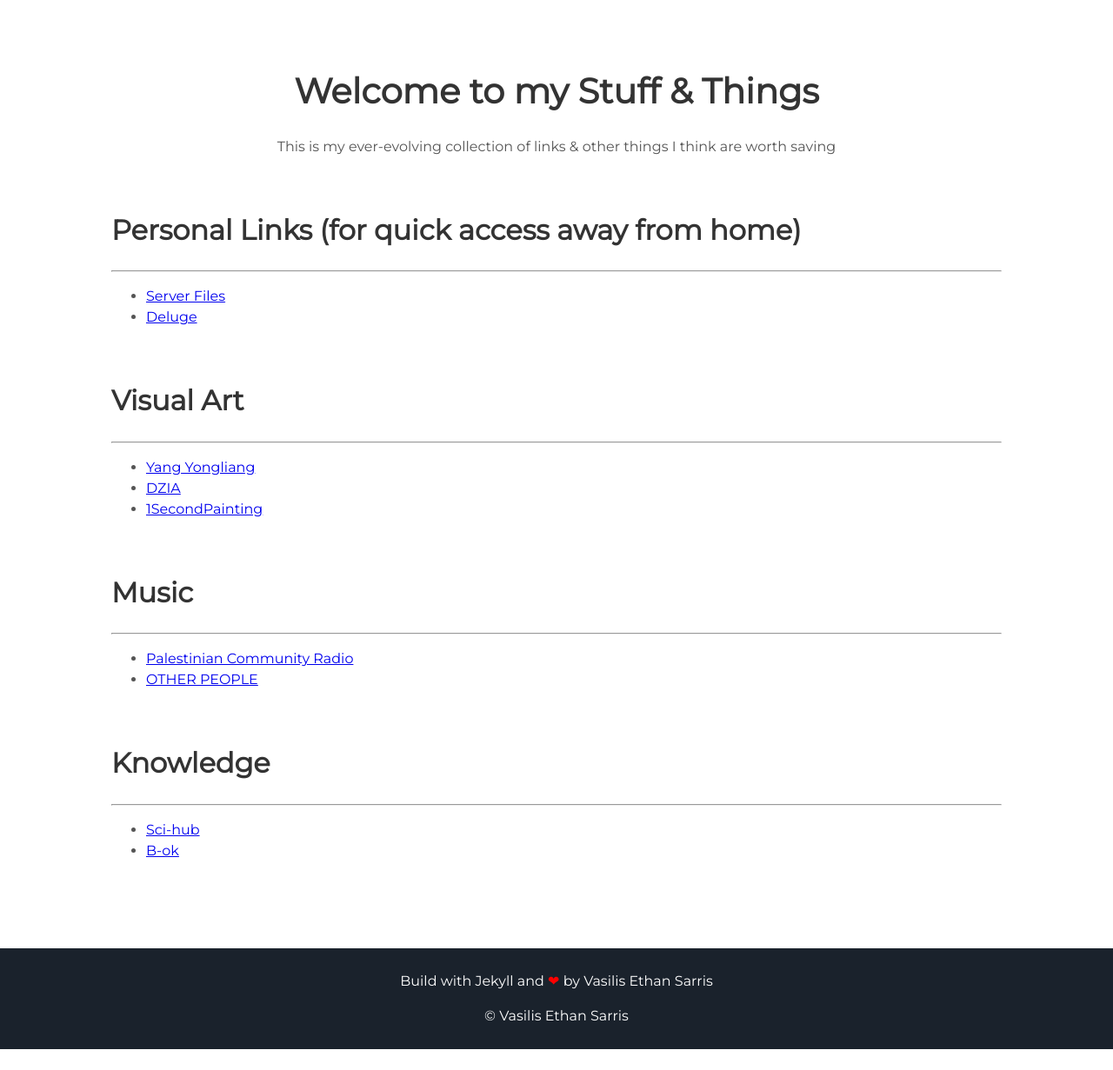
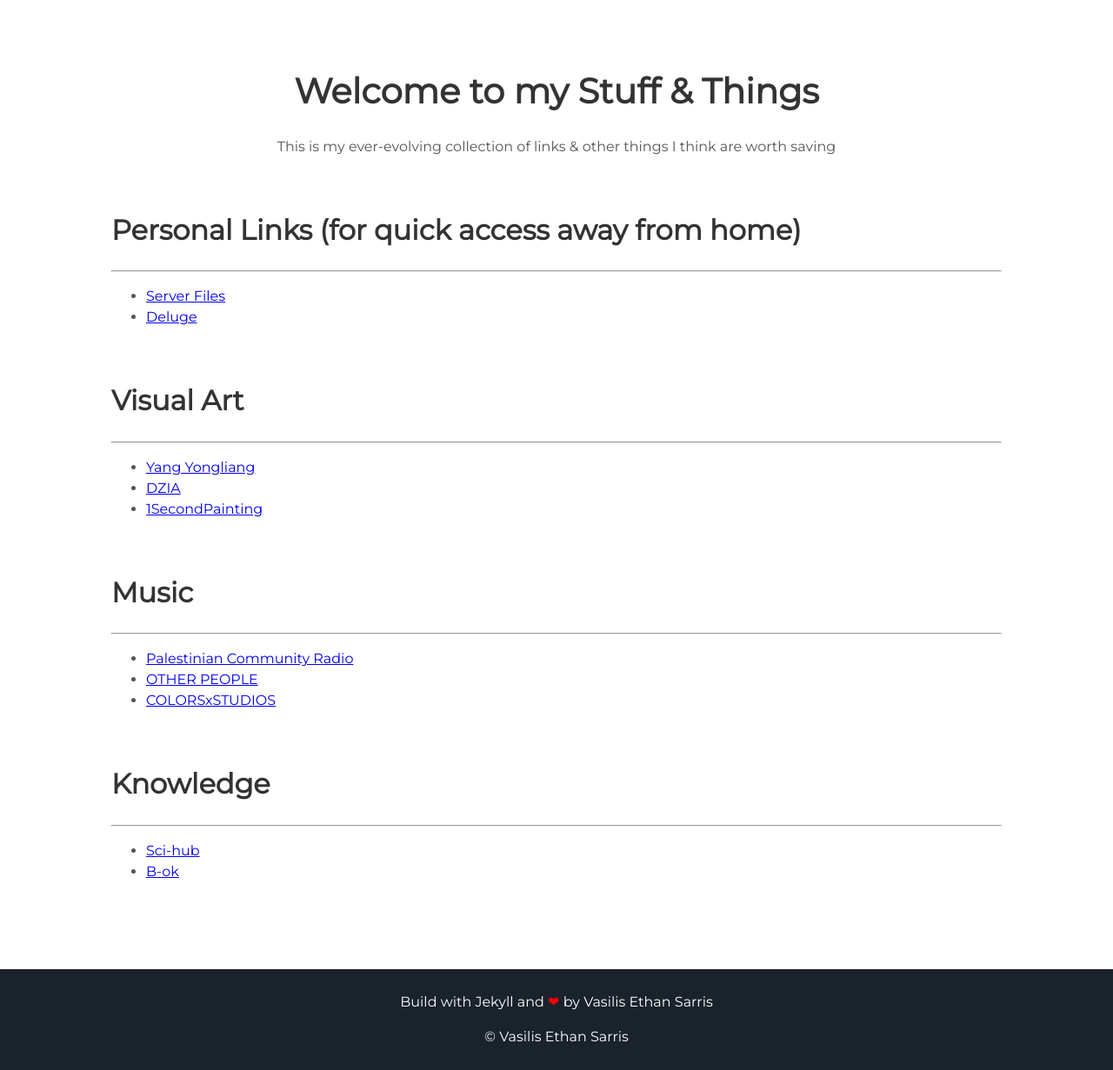
Before and after one commit to sarrisv/sarrisv.github.io, a Jekyll site: the page built from _pages/collection.md, in a window 1280 px wide. Shown: the whole page at 87% size. Built offline with Jekyll 4.4.1, drawn with Linux system fonts in a browser that asks for light colours; before the commit the page ends 1207 px from its top, so only the background shows below that.

Commit message:
Added COLORS

```diff
--- a/_pages/collection.md
+++ b/_pages/collection.md
@@ -19,6 +19,7 @@
 ---
  * [Palestinian Community Radio](https://yamakan.place/palestine/)
  * [OTHER PEOPLE](https://other-people.net/)
+ * [COLORSxSTUDIOS](https://colorsxstudios.com/)
 
 ## Knowledge
 ---
```
